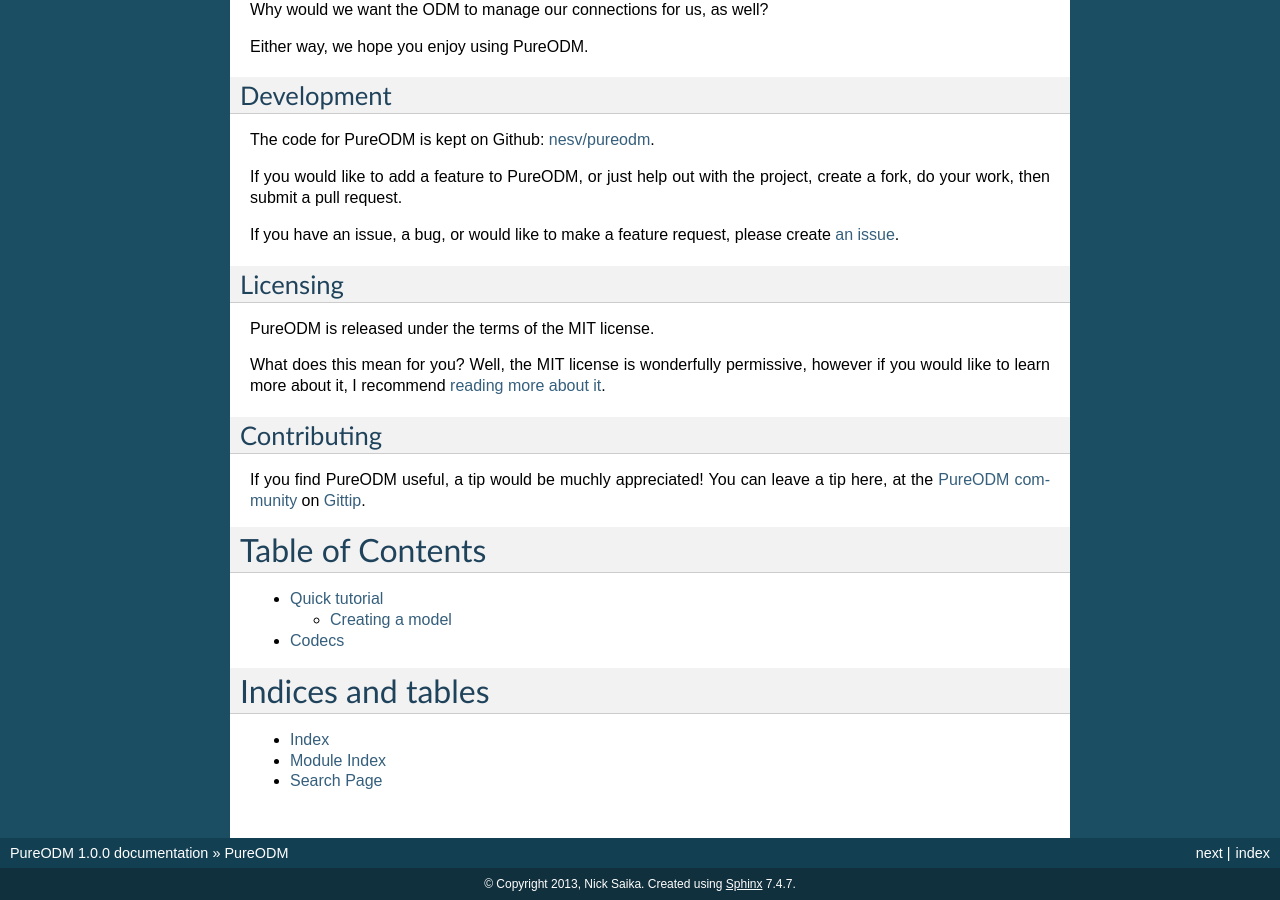
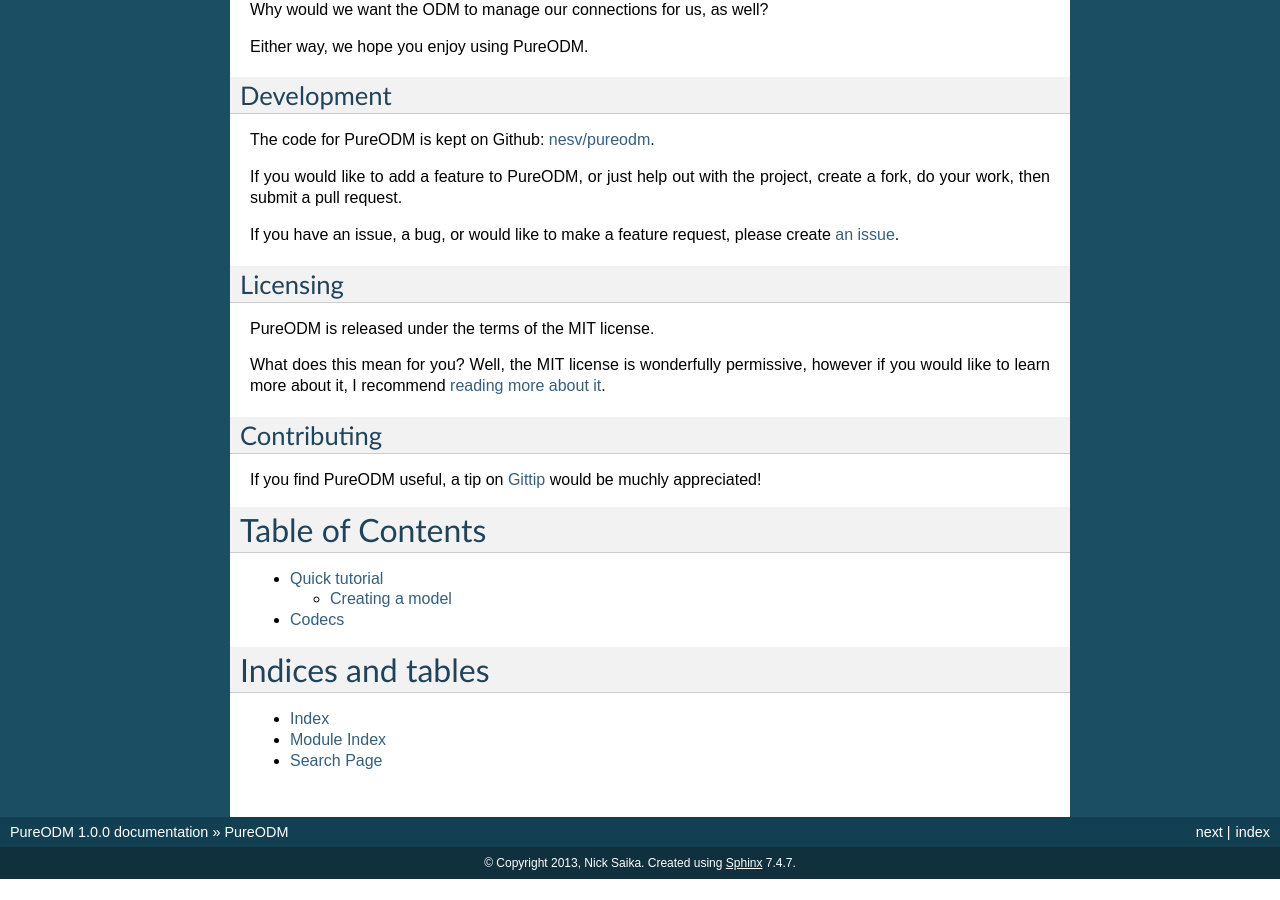
Before and after one commit to nesv/pureodm, a Sphinx documentation site: the page built from docs/index.rst, in a window 1280 px wide and 900 px high, scrolled down 875 px. Built offline with Sphinx 7.4.7, drawn with Linux system fonts in a browser that asks for light colours; after the commit the page ends 1754 px from its top, so only the background shows below that.

Commit message:
Fixed the Gittip link.

```diff
--- a/docs/index.rst
+++ b/docs/index.rst
@@ -89,9 +89,8 @@
 Contributing
 ------------
 
-If you find PureODM useful, a tip would be muchly appreciated! You can leave
-a tip here, at the `PureODM community <https://www.gittip.com/for/pureodm/>`_
-on `Gittip <https://www.gittip.com/>`_.
+If you find PureODM useful, a tip on `Gittip <https://www.gittip.com/nesv/>`_
+would be muchly appreciated!
 
 
 Table of Contents
```
Also changed, not shown: README.md (+1 -2 lines).
